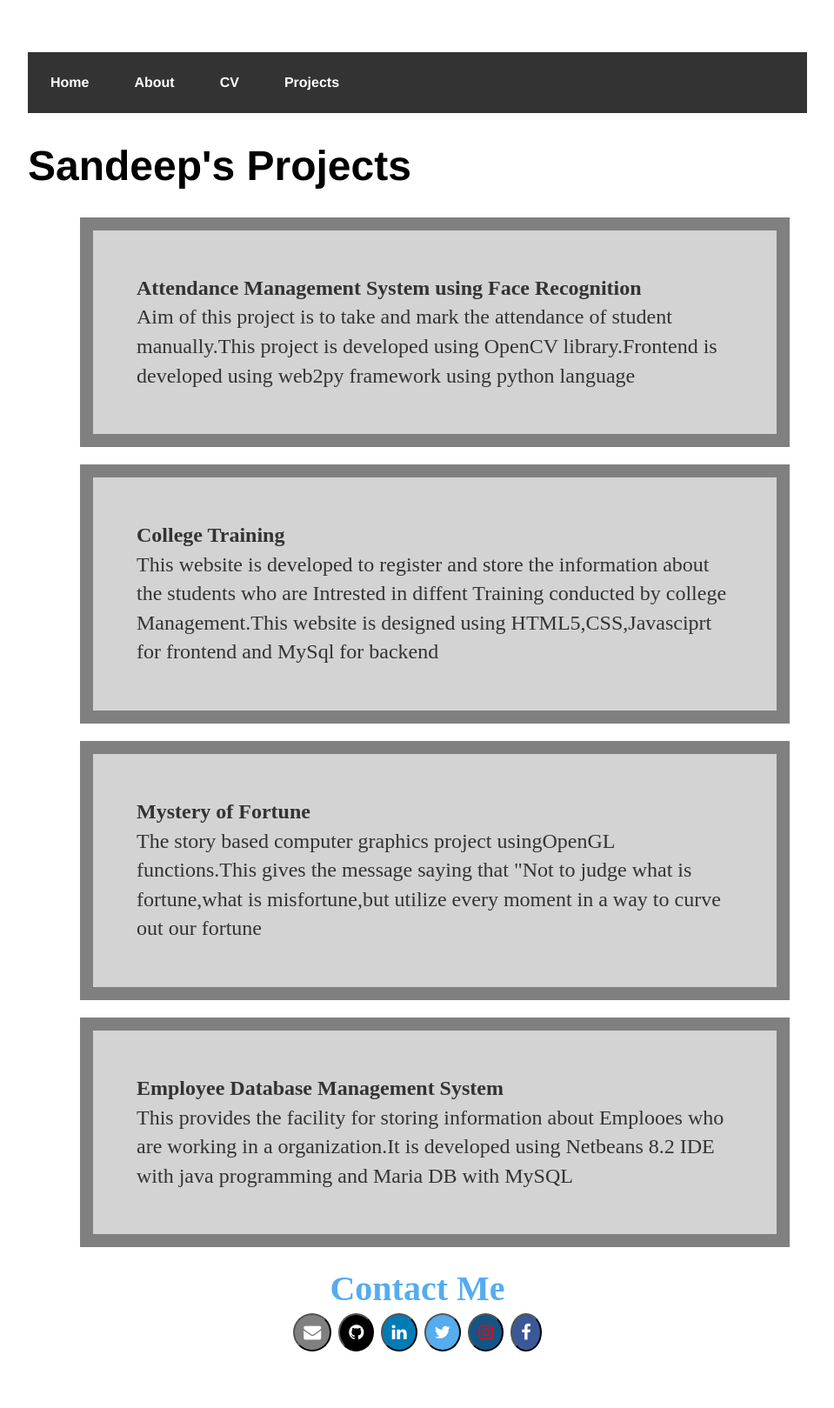
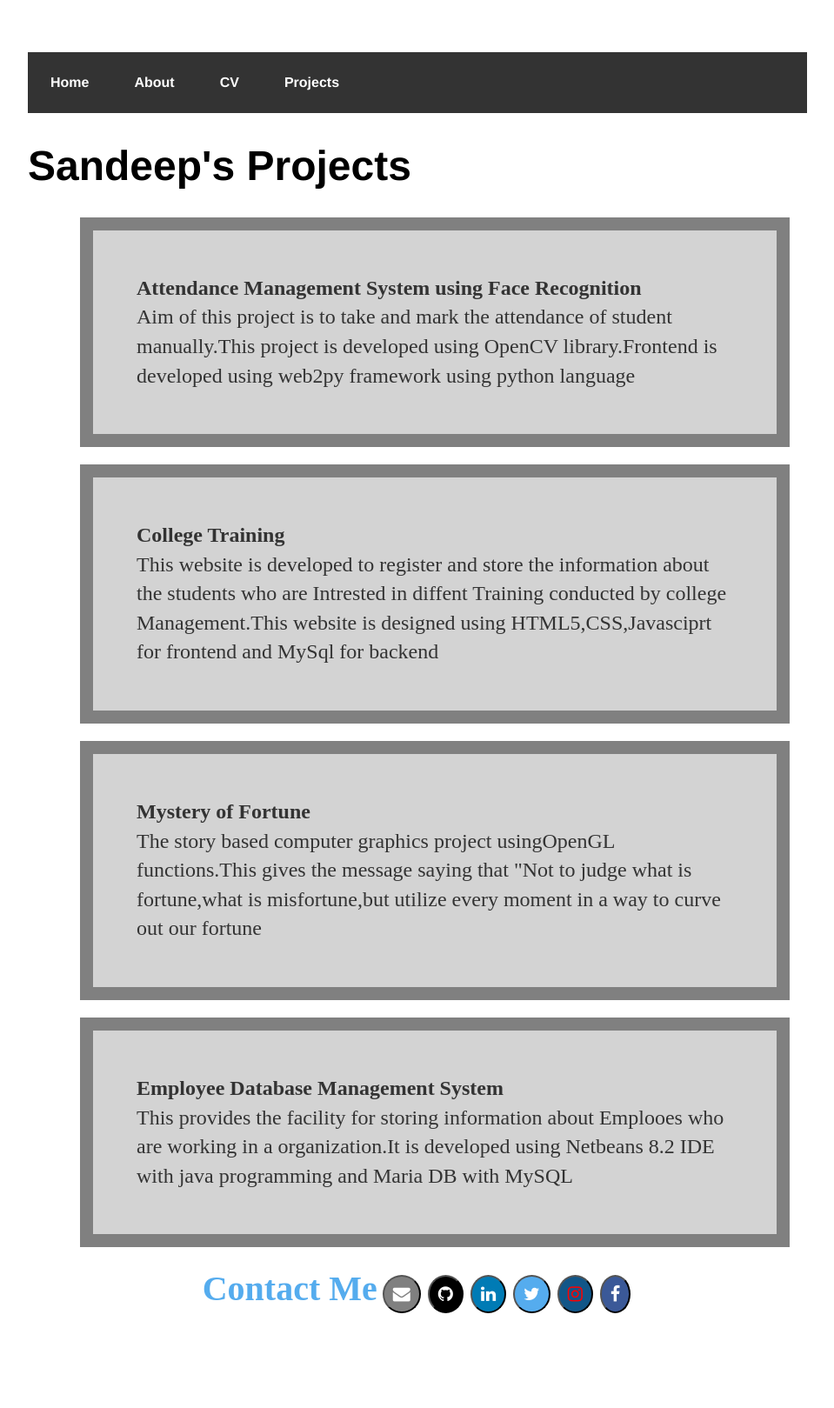
Before and after one commit to sandeepnayaks/sandeepnayaks.github.io, a Jekyll site: the page built from blog/index.html, in a window 1280 px wide. Shown: the whole page at 87% size, without its empty margins (160-1119 px from the left). Built offline with Jekyll 4.4.1, drawn with Linux system fonts in a browser that asks for light colours; after the commit the page ends 1575 px from its top, so only the background shows below that.

Commit message:
Update default.html

```diff
--- a/_layouts/default.html
+++ b/_layouts/default.html
@@ -28,7 +28,7 @@
 </div>
 
   <footer><center>
-	  <div class="cm">Contact Me</div>
+	  <span class="cm">Contact Me</span>
 
 
    <a href="mailto:sndpnayak.30@gmail.com"><button class="fa fa-envelope" ></button></a>
```
